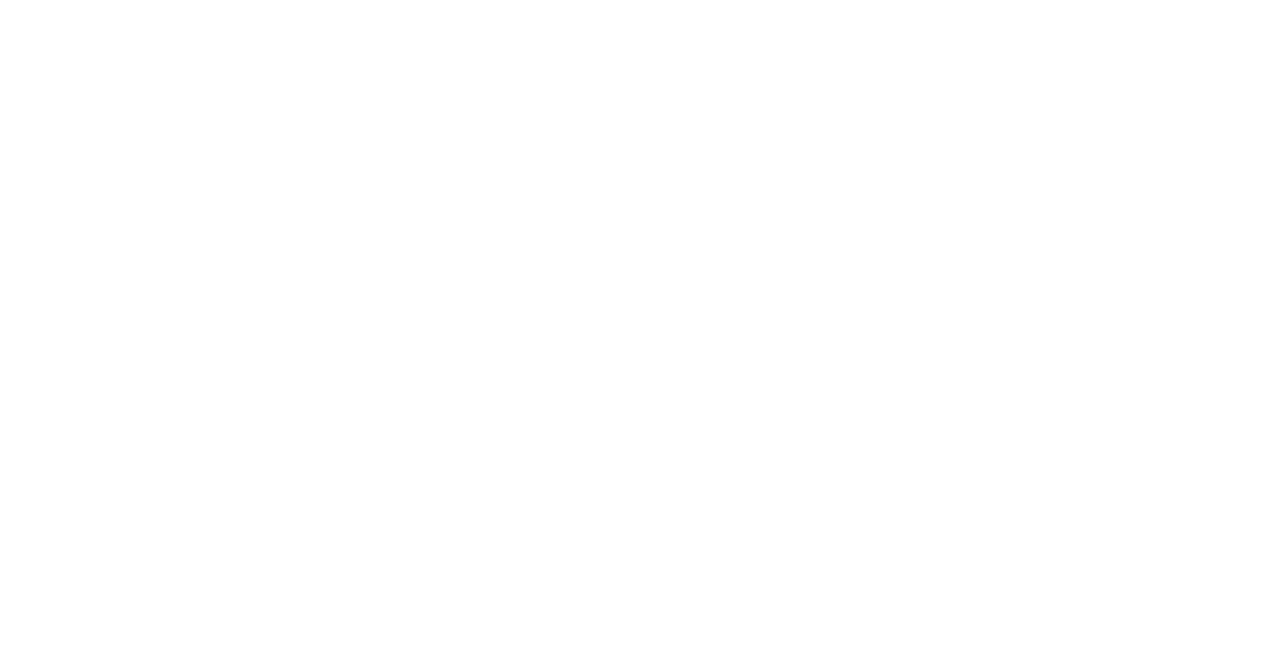
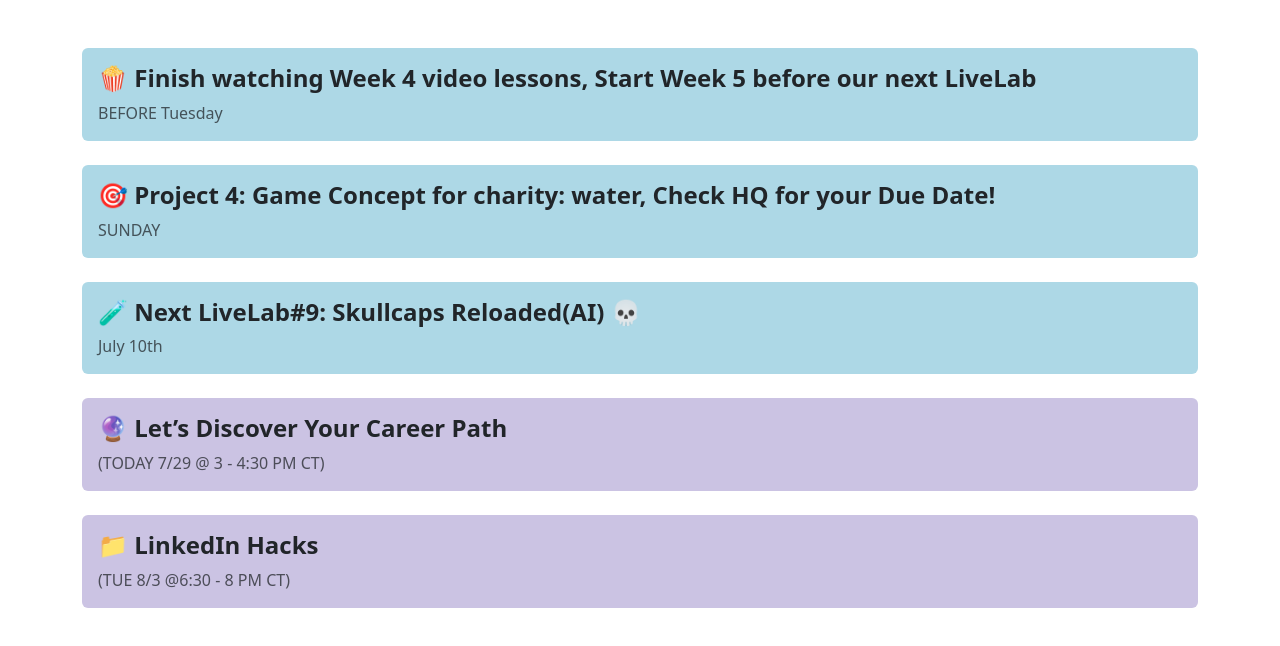
Before and after one commit to huntt3/Presentation-July-26, a plain HTML site: page index.html in a window 1280 px wide. Drawn offline with nearby package versions, Linux system fonts and the light colour scheme.

Commit message:
Added Basic Cards

```diff
--- /dev/null
+++ b/AddToDoCards.js
@@ -0,0 +1,26 @@
+// Fetch TODOs from text.json and render Bootstrap cards
+fetch("text.json")
+  .then((response) => response.json())
+  .then((data) => {
+    const todos = data.TODO || [];
+    const container = document.getElementById("todo-cards");
+    todos.forEach((item) => {
+      const isCareer = item.type === "Career";
+      const bgColor = isCareer ? "#CBC3E3" : "#ADD8E6";
+      const card = document.createElement("div");
+      card.className = "col-12";
+      card.innerHTML = `
+        <div class="card h-100" style="background:${bgColor}; border:none;">
+          <div class="card-body d-flex flex-column justify-content-between">
+            <h4 class="card-title mb-2" style="font-size:1.5rem; font-weight:bold;">${item.title}</h4>
+            <p class="card-text text-muted mb-0" style="font-size:1rem;">${item.date}</p>
+          </div>
+        </div>
+      `;
+      container.appendChild(card);
+    });
+  })
+  .catch((err) => {
+    document.getElementById("todo-cards").innerHTML =
+      '<div class="alert alert-danger">Failed to load TODOs.</div>';
+  });
--- a/index.html
+++ b/index.html
@@ -2,7 +2,23 @@
 <html>
   <head>
     <meta charset="UTF-8" />
-    <title>title</title>
+    <title>Week 4 | LiveLab 8</title>
+    <link
+      href="https://cdn.jsdelivr.net/npm/bootstrap@5.3.7/dist/css/bootstrap.min.css"
+      rel="stylesheet"
+      integrity="sha384-LN+7fdVzj6u52u30Kp6M/trliBMCMKTyK833zpbD+pXdCLuTusPj697FH4R/5mcr"
+      crossorigin="anonymous"
+    />
   </head>
-  <body></body>
+  <body>
+    <div class="container my-5">
+      <div id="todo-cards" class="row row-cols-1 g-4"></div>
+    </div>
+    <script src="AddToDoCards.js"></script>
+    <script
+      src="https://cdn.jsdelivr.net/npm/bootstrap@5.3.7/dist/js/bootstrap.bundle.min.js"
+      integrity="sha384-ndDqU0Gzau9qJ1lfW4pNLlhNTkCfHzAVBReH9diLvGRem5+R9g2FzA8ZGN954O5Q"
+      crossorigin="anonymous"
+    ></script>
+  </body>
 </html>
--- a/text.json
+++ b/text.json
@@ -14,11 +14,13 @@
     },
     {
       "title": "🔮 Let’s Discover Your Career Path",
-      "date": "(TODAY 7/29 @ 3 - 4:30 PM CT)"
+      "date": "(TODAY 7/29 @ 3 - 4:30 PM CT)",
+      "type": "Career"
     },
     {
       "title": "📁 LinkedIn Hacks",
-      "date": "(TUE 8/3 @6:30 - 8 PM CT)"
+      "date": "(TUE 8/3 @6:30 - 8 PM CT)",
+      "type": "Career"
     }
   ]
 }
```
Also changed, not shown: script.js (deleted).
